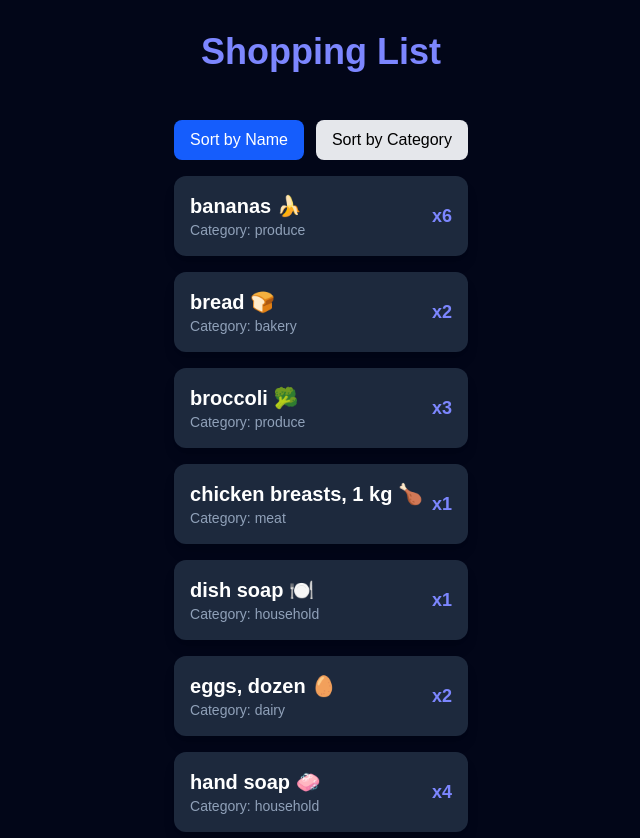
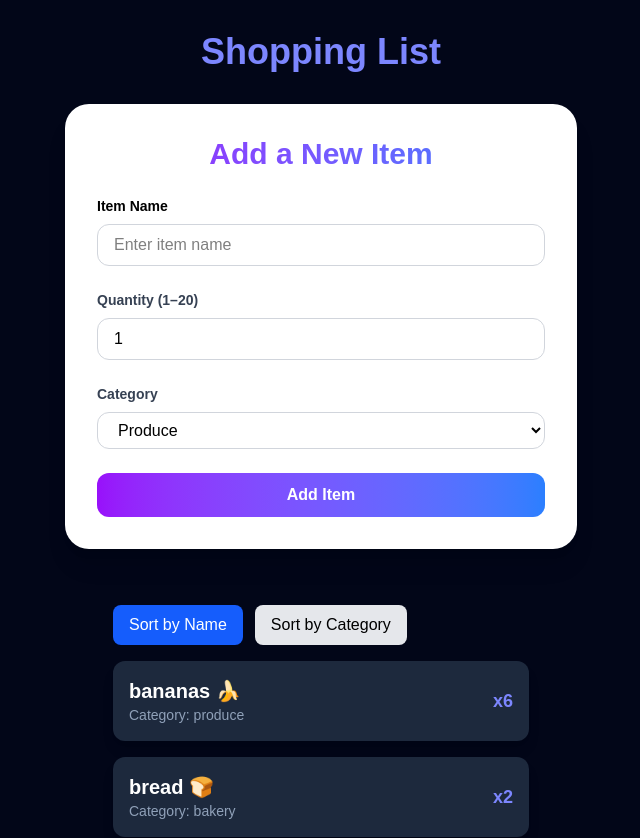
Before and after one commit to MohammadUvesh-Ghanchi/cprg306-assignments, a Next.js app: page /week-7 in a window 1280 px wide. Shown: the top 838 px of the page, without its empty margins (319-959 px from the left). Built offline with nearby package versions, Linux system fonts and the light colour scheme.

Commit message:
Refactor shopping list to support adding items dynamically
Updated ItemList and NewItem components to accept props and manage items state in the Page component. The shopping list now allows users to add new items via the form, which updates the displayed list in real time.

```diff
--- a/app/week-7/item-list.js
+++ b/app/week-7/item-list.js
@@ -2,9 +2,8 @@
 
 import { useState } from "react";
 import Item from "./item.js";
-import items from "./items.json";
 
-export default function ItemList() {
+export default function ItemList({ items }) {
   const [sortBy, setSortBy] = useState("name");
 
   const sortedItems = [...items].sort((a, b) => {
@@ -14,8 +13,7 @@ export default function ItemList() {
   });
 
   return (
-    <div className="p-4">
-      {/* Sorting buttons */}
+    <div className="p-4 w-full max-w-md">
       <div className="mb-4 text-black space-x-3">
         <button
           onClick={() => setSortBy("name")}
@@ -36,15 +34,9 @@ export default function ItemList() {
         </button>
       </div>
 
-      {/* Render sorted items */}
-      <ul className="w-full max-w-md space-y-2">
+      <ul className="space-y-2">
         {sortedItems.map((item) => (
-          <Item
-            key={item.id}
-            name={item.name}
-            quantity={item.quantity}
-            category={item.category}
-          />
+          <Item key={item.id} {...item} />
         ))}
       </ul>
     </div>
--- a/app/week-7/new-item.js
+++ b/app/week-7/new-item.js
@@ -2,50 +2,43 @@
 
 import { useState } from "react";
 
-export default function NewItem() {
-  // State variables
+export default function NewItem({ onAddItem }) {
   const [name, setName] = useState("");
   const [quantity, setQuantity] = useState(1);
   const [category, setCategory] = useState("produce");
 
-  // Handle form submission
-  const handleSubmit = (event) => {
+  function handleSubmit(event) {
     event.preventDefault();
 
-    const item = { name, quantity, category };
-    console.log("New item added:", item);
+    const newItem = {
+      id: Math.random().toString(36).substring(2, 9),
+      name,
+      quantity,
+      category,
+    };
 
-    alert(`Item: ${name}\nQuantity: ${quantity}\nCategory: ${category}`);
-
-    // Reset fields
+    onAddItem(newItem);
     setName("");
     setQuantity(1);
     setCategory("produce");
-  };
+  }
 
-  // Handle quantity change with limit
-  const handleQuantityChange = (e) => {
+  function handleQuantityChange(e) {
     const value = Number(e.target.value);
-    if (value >= 1 && value <= 20) {
-      setQuantity(value);
-    } else if (value > 20) {
-      setQuantity(20);
-    } else {
-      setQuantity(1);
+    if (value >= 1 && value <= 20) setQuantity(value);
+    else if (value > 20) setQuantity(20);
+    else setQuantity(1);
   }
-  };
 
   return (
-    <div className="flex justify-center items-center min-h-screen px-4">
-      <div className="bg-white shadow-xl rounded-3xl p-8 w-full max-w-lg transition-transform hover:scale-[1.1]">
-        <h2 className="text-3xl font-extrabold text-center text-transparent bg-clip-text bg-gradient-to-r from-purple-600 to-blue-500 mb-6 tracking-wide">
+    <div className="bg-white shadow-xl rounded-3xl p-8 w-full max-w-lg hover:scale-[1.05] transition-transform">
+      <h2 className="text-3xl font-extrabold text-center text-transparent bg-clip-text bg-gradient-to-r from-purple-600 to-blue-500 mb-6">
         Add a New Item
       </h2>
 
       <form onSubmit={handleSubmit} className="space-y-6">
-          {/* Item Name */}
         <div>
-            <label className="block text-sm font-semibold text-gray-700 mb-2">
+          <label className="block text-sm font-semibold text-black mb-2">
             Item Name
           </label>
           <input
@@ -54,11 +47,10 @@ export default function NewItem() {
             value={name}
             onChange={(e) => setName(e.target.value)}
             placeholder="Enter item name"
-              className="w-full px-4 py-2 border border-gray-300 rounded-xl text-gray-800 focus:outline-none focus:ring-2 focus:ring-purple-400 focus:border-purple-400 transition"
+            className="w-full px-4 py-2 border border-gray-300 text-black rounded-xl focus:ring-2 focus:ring-purple-400"
           />
         </div>
 
-          {/* Quantity */}
         <div>
           <label className="block text-sm font-semibold text-gray-700 mb-2">
             Quantity (1–20)
@@ -69,14 +61,10 @@ export default function NewItem() {
             max="20"
             value={quantity}
             onChange={handleQuantityChange}
-              className="w-full px-4 py-2 border border-gray-300 rounded-xl text-gray-800 focus:outline-none focus:ring-2 focus:ring-purple-400 focus:border-purple-400 transition"
+            className="w-full px-4 py-2 border text-black border-gray-300 rounded-xl focus:ring-2 focus:ring-purple-400"
           />
-            <p className="text-xs text-gray-500 mt-1">
-              Quantity must be between 1 and 20.
-            </p>
         </div>
 
-          {/* Category */}
         <div>
           <label className="block text-sm font-semibold text-gray-700 mb-2">
             Category
@@ -84,7 +72,7 @@ export default function NewItem() {
           <select
             value={category}
             onChange={(e) => setCategory(e.target.value)}
-              className="w-full px-4 py-2 border border-gray-300 rounded-xl text-gray-800 bg-white focus:outline-none focus:ring-2 focus:ring-purple-400 focus:border-purple-400 transition"
+            className="w-full px-4 py-2 text-black border border-gray-300 rounded-xl focus:ring-2 focus:ring-purple-400"
           >
             <option value="produce">Produce</option>
             <option value="dairy">Dairy</option>
@@ -100,15 +88,13 @@ export default function NewItem() {
           </select>
         </div>
 
-          {/* Submit Button */}
         <button
           type="submit"
-            className="w-full bg-gradient-to-r from-purple-600 to-blue-500 text-white font-semibold py-2.5 rounded-xl shadow-md hover:opacity-90 active:scale-95 transition"
+          className="w-full bg-gradient-to-r from-purple-600 to-blue-500 text-white font-semibold py-2.5 rounded-xl hover:opacity-90 active:scale-95 transition"
         >
           Add Item
         </button>
       </form>
     </div>
-    </div>
   );
 }
--- a/app/week-7/page.js
+++ b/app/week-7/page.js
@@ -1,10 +1,28 @@
+"use client";
+
+import { useState } from "react";
 import ItemList from "./item-list.js";
+import NewItem from "./new-item.js";
+import itemsData from "./items.json";
 
 export default function Page() {
+  const [items, setItems] = useState(itemsData);
+
+  function handleAddItem(newItem) {
+    setItems((prevItems) => [...prevItems, newItem]);
+  }
+
   return (
-    <main className="bg-slate-950 p-8 flex flex-col items-center">
+    <main className="bg-slate-950 min-h-screen p-8 flex flex-col items-center">
       <h1 className="text-4xl font-bold text-indigo-400 mb-8">Shopping List</h1>
-      <ItemList />
+
+      {/* Add item form */}
+      <div className="mb-10 w-full flex justify-center">
+        <NewItem onAddItem={handleAddItem} />
+      </div>
+
+      {/* Item list */}
+      <ItemList items={items} />
     </main>
   );
 }
```
Lines whose indentation alone changed are shown as unchanged.
